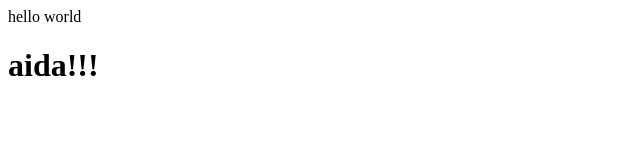
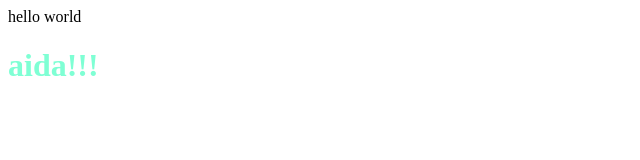
Before and after one commit to aidabmz/web-cs50, a plain HTML site: page index.html in a window 1280 px wide. Shown: the whole page, without its empty margins (0-640 px from the left). Drawn offline with Linux system fonts and the light colour scheme.

Commit message:
add color

```diff
--- a/index.html
+++ b/index.html
@@ -8,6 +8,6 @@
 </head>
 <body>
     hello world
-    <h1>aida!!!</h1>
+    <h1 Style="color:aquamarine">aida!!!</h1>
 </body>
 </html>
```
